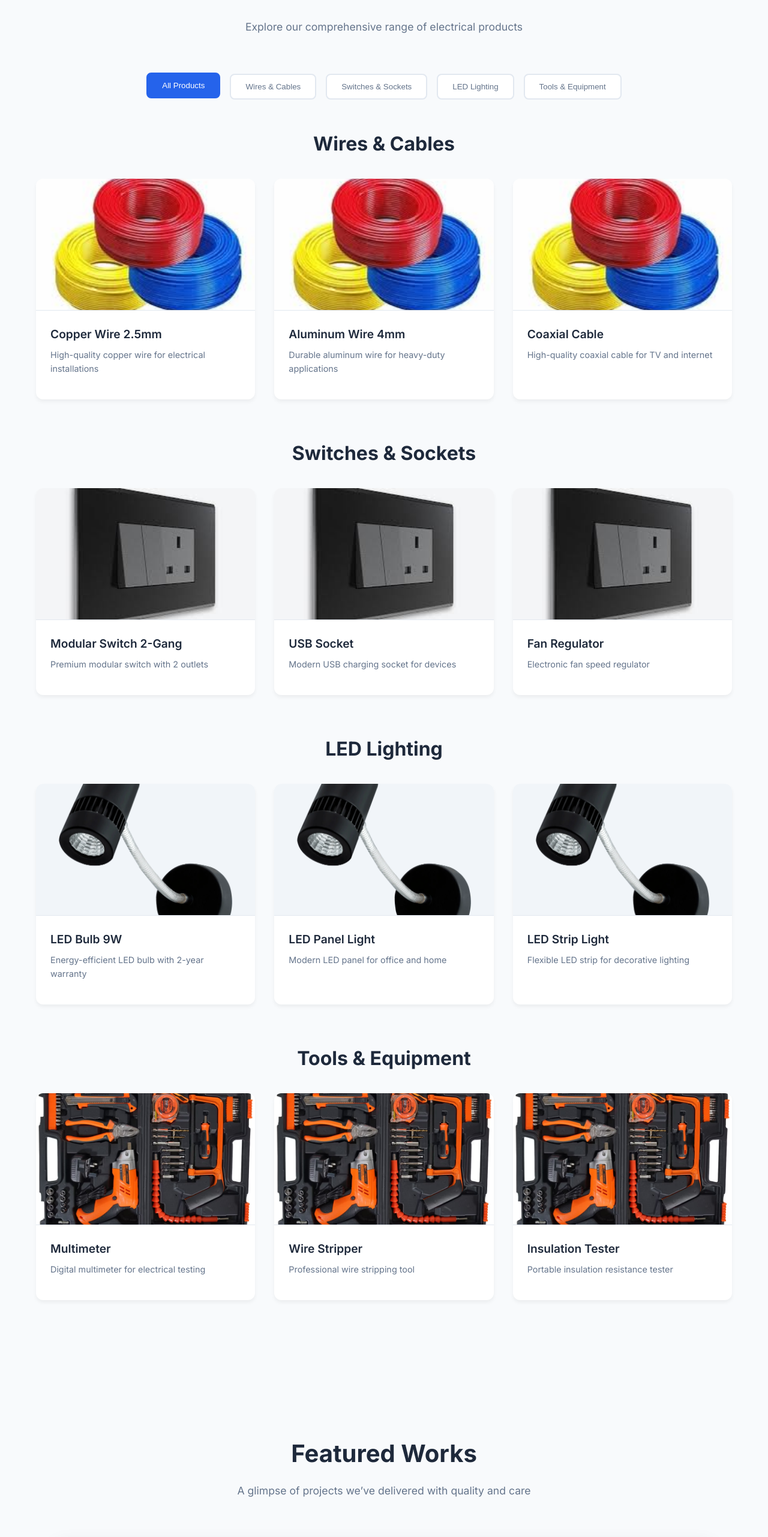
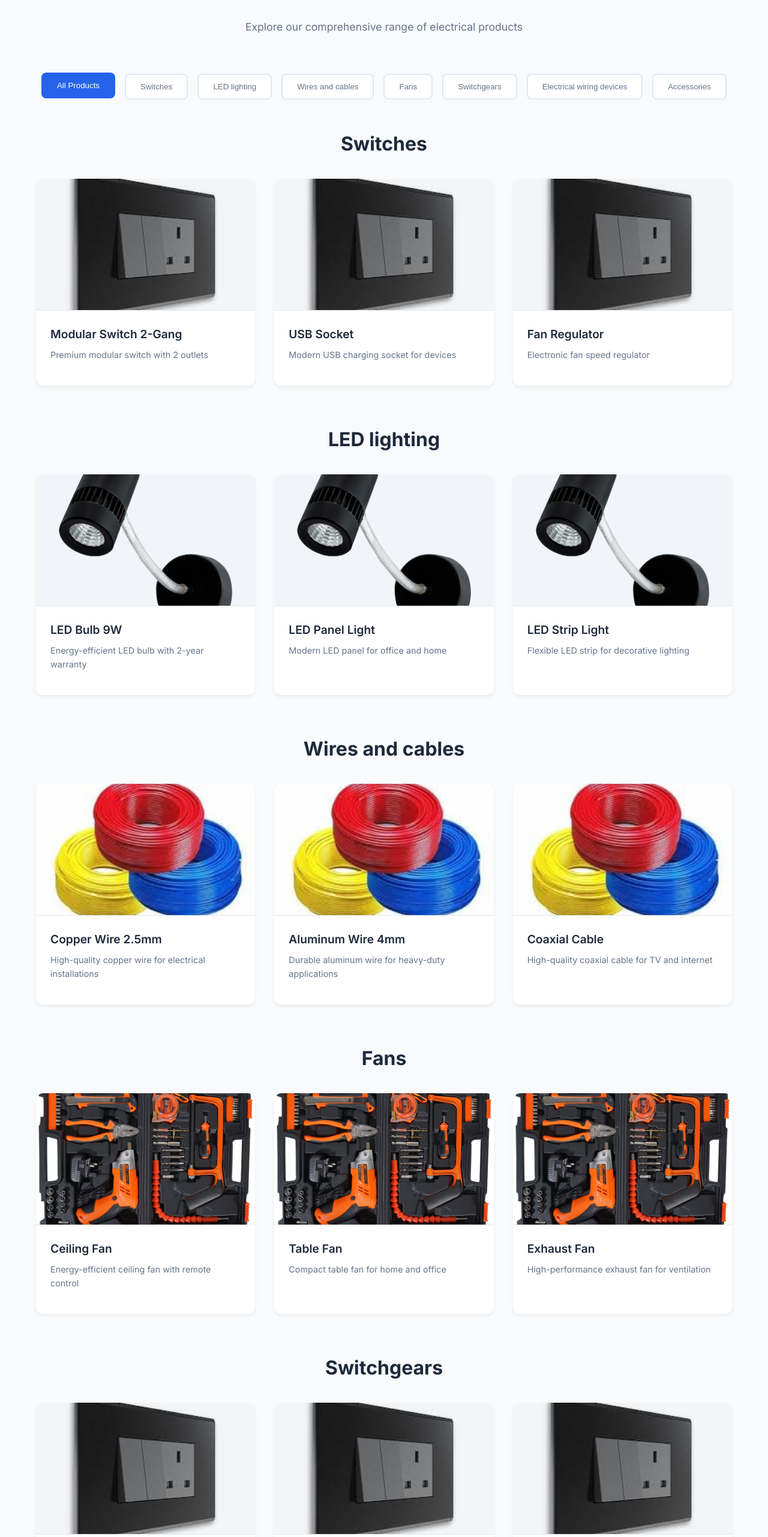
Before and after one commit to Joe-Stephen/Power-Ventures, a React (Create React App) app: page / in a window 1280 px wide. Shown: the part 1463-4026 px from the top of the page at 60% size. Built offline with nearby package versions, Linux system fonts and the light colour scheme; the HTML template or start-up script is replaced by a standard one.

Commit message:
Refactor Products component: reorganize product categories, update product IDs, and enhance product listings for better clarity and structure.

```diff
--- a/src/components/Products.tsx
+++ b/src/components/Products.tsx
@@ -24,52 +24,25 @@ const Products: React.FC = () => {
 
   const categories: Category[] = [
     {
-      id: "wires",
-      name: "Wires & Cables",
+      id: "switches",
+      name: "Switches",
       products: [
         {
           id: 1,
-          name: "Copper Wire 2.5mm",
-          description: "High-quality copper wire for electrical installations",
-          price: "₹45/meter",
-          image: wireImg,
-        },
-        {
-          id: 2,
-          name: "Aluminum Wire 4mm",
-          description: "Durable aluminum wire for heavy-duty applications",
-          price: "₹35/meter",
-          image: wireImg,
-        },
-        {
-          id: 3,
-          name: "Coaxial Cable",
-          description: "High-quality coaxial cable for TV and internet",
-          price: "₹25/meter",
-          image: wireImg,
-        },
-      ],
-    },
-    {
-      id: "switches",
-      name: "Switches & Sockets",
-      products: [
-        {
-          id: 4,
           name: "Modular Switch 2-Gang",
           description: "Premium modular switch with 2 outlets",
           price: "₹450",
           image: switchImg,
         },
         {
-          id: 5,
+          id: 2,
           name: "USB Socket",
           description: "Modern USB charging socket for devices",
           price: "₹650",
           image: switchImg,
         },
         {
-          id: 6,
+          id: 3,
           name: "Fan Regulator",
           description: "Electronic fan speed regulator",
           price: "₹350",
@@ -79,24 +52,24 @@ const Products: React.FC = () => {
     },
     {
       id: "led",
-      name: "LED Lighting",
+      name: "LED lighting",
       products: [
         {
-          id: 7,
+          id: 4,
           name: "LED Bulb 9W",
           description: "Energy-efficient LED bulb with 2-year warranty",
           price: "₹180",
           image: ledImg,
         },
         {
-          id: 8,
+          id: 5,
           name: "LED Panel Light",
           description: "Modern LED panel for office and home",
           price: "₹1,200",
           image: ledImg,
         },
         {
-          id: 9,
+          id: 6,
           name: "LED Strip Light",
           description: "Flexible LED strip for decorative lighting",
           price: "₹85/meter",
@@ -105,28 +78,136 @@ const Products: React.FC = () => {
       ],
     },
     {
-      id: "tools",
-      name: "Tools & Equipment",
+      id: "wires",
+      name: "Wires and cables",
+      products: [
+        {
+          id: 7,
+          name: "Copper Wire 2.5mm",
+          description: "High-quality copper wire for electrical installations",
+          price: "₹45/meter",
+          image: wireImg,
+        },
+        {
+          id: 8,
+          name: "Aluminum Wire 4mm",
+          description: "Durable aluminum wire for heavy-duty applications",
+          price: "₹35/meter",
+          image: wireImg,
+        },
+        {
+          id: 9,
+          name: "Coaxial Cable",
+          description: "High-quality coaxial cable for TV and internet",
+          price: "₹25/meter",
+          image: wireImg,
+        },
+      ],
+    },
+    {
+      id: "fans",
+      name: "Fans",
       products: [
         {
           id: 10,
-          name: "Multimeter",
-          description: "Digital multimeter for electrical testing",
+          name: "Ceiling Fan",
+          description: "Energy-efficient ceiling fan with remote control",
           price: "₹2,500",
           image: toolImg,
         },
         {
           id: 11,
-          name: "Wire Stripper",
-          description: "Professional wire stripping tool",
-          price: "₹450",
+          name: "Table Fan",
+          description: "Compact table fan for home and office",
+          price: "₹1,800",
           image: toolImg,
         },
         {
           id: 12,
-          name: "Insulation Tester",
-          description: "Portable insulation resistance tester",
-          price: "₹3,200",
+          name: "Exhaust Fan",
+          description: "High-performance exhaust fan for ventilation",
+          price: "₹1,200",
+          image: toolImg,
+        },
+      ],
+    },
+    {
+      id: "switchgears",
+      name: "Switchgears",
+      products: [
+        {
+          id: 13,
+          name: "MCB Miniature Circuit Breaker",
+          description: "Reliable MCB for electrical protection",
+          price: "₹450",
+          image: switchImg,
+        },
+        {
+          id: 14,
+          name: "Distribution Board",
+          description: "Main distribution board for electrical systems",
+          price: "₹3,500",
+          image: switchImg,
+        },
+        {
+          id: 15,
+          name: "MCCB Molded Case Circuit Breaker",
+          description: "Heavy-duty circuit breaker for industrial use",
+          price: "₹8,500",
+          image: switchImg,
+        },
+      ],
+    },
+    {
+      id: "wiring-devices",
+      name: "Electrical wiring devices",
+      products: [
+        {
+          id: 16,
+          name: "Socket Outlet",
+          description: "Standard socket outlet for electrical connections",
+          price: "₹350",
+          image: switchImg,
+        },
+        {
+          id: 17,
+          name: "Plug Connector",
+          description: "High-quality plug connector for appliances",
+          price: "₹250",
+          image: switchImg,
+        },
+        {
+          id: 18,
+          name: "Extension Board",
+          description: "Multi-outlet extension board with surge protection",
+          price: "₹550",
+          image: switchImg,
+        },
+      ],
+    },
+    {
+      id: "accessories",
+      name: "Accessories",
+      products: [
+        {
+          id: 19,
+          name: "Wire Connector",
+          description: "Reliable wire connector for secure connections",
+          price: "₹50",
+          image: toolImg,
+        },
+        {
+          id: 20,
+          name: "Cable Ties",
+          description: "Durable cable ties for organizing wires",
+          price: "₹25/pack",
+          image: toolImg,
+        },
+        {
+          id: 21,
+          name: "Conduit Fittings",
+          description: "Quality conduit fittings for electrical installations",
+          price: "₹150",
           image: toolImg,
         },
       ],
```
